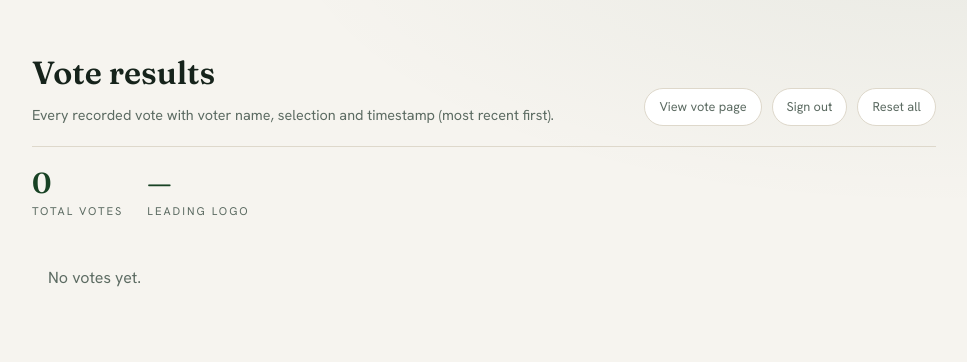
After one commit to jayantkodwani/vote_logo, a Flask app: page /admin in a window 1280 px wide. The commit adds this page. Shown: the top 362 px of the page, without its empty margins (156-1123 px from the left). Run offline with Flask 3, Linux system fonts and the light colour scheme; the visitor is signed in with stand-in values (Sample User, id 1); data that the repository does not hold is empty.

Commit message:
Add files via upload

```diff
--- a/app/__init__.py
+++ b/app/__init__.py
@@ -44,6 +44,8 @@ def create_app() -> Flask:
             for e in os.environ.get("ADMIN_EMAILS", "").split(",")
             if e.strip()
         ],
+        # Password for the /admin results page (override via env in production).
+        ADMIN_PASSWORD=os.environ.get("ADMIN_PASSWORD", "ipay"),
     )
     if os.environ.get("WEBSITE_SITE_NAME"):
         # Behind Azure's HTTPS front end.
--- /dev/null
+++ b/app/templates/admin.html
@@ -0,0 +1,71 @@
+{% extends "base.html" %}
+{% block title %}Results · Admin · Logo Vote{% endblock %}
+{% block content %}
+<style>
+  .ad-head{display:flex; justify-content:space-between; align-items:flex-end; gap:18px; flex-wrap:wrap;
+    border-bottom:1px solid var(--line); padding-bottom:20px; margin-bottom:22px;}
+  .ad-title{font-family:"Fraunces",serif; font-weight:600; font-size:2rem; margin:0;}
+  .ad-sub{color:var(--slate); font-size:.9rem; margin:6px 0 0;}
+  .ad-actions{display:flex; gap:10px; align-items:center;}
+  .ad-btn{font:inherit; font-size:.8rem; padding:8px 14px; border-radius:99px; cursor:pointer; text-decoration:none;
+    border:1px solid var(--line); color:var(--slate); background:var(--white);}
+  .ad-btn:hover{border-color:var(--green); color:var(--green);}
+  .ad-btn.danger:hover{border-color:#c0392b; color:#c0392b;}
+
+  .ad-stats{display:flex; gap:24px; flex-wrap:wrap; margin-bottom:22px;}
+  .ad-stat .v{font-family:"Fraunces",serif; font-size:1.8rem; font-weight:600; color:var(--green); line-height:1;}
+  .ad-stat .k{font-size:.7rem; letter-spacing:.18em; text-transform:uppercase; color:var(--slate); margin-top:5px;}
+
+  table{width:100%; border-collapse:collapse; background:var(--white); border:1px solid var(--line);
+    border-radius:14px; overflow:hidden;}
+  th,td{text-align:left; padding:12px 16px; font-size:.9rem; border-bottom:1px solid var(--line);}
+  th{font-size:.68rem; letter-spacing:.14em; text-transform:uppercase; color:var(--slate); background:var(--paper);}
+  tr:last-child td{border-bottom:none;}
+  td.sel{font-weight:600;}
+  .ad-empty{padding:24px 16px; color:var(--slate);}
+  .pill{display:inline-block; background:var(--paper); border:1px solid var(--line); border-radius:99px;
+    padding:2px 10px; font-size:.8rem;}
+</style>
+
+<div class="ad-head">
+  <div>
+    <h1 class="ad-title">Vote results</h1>
+    <p class="ad-sub">Every recorded vote with voter name, selection and timestamp (most recent first).</p>
+  </div>
+  <div class="ad-actions">
+    <a class="ad-btn" href="{{ url_for('main.index') }}">View vote page</a>
+    <a class="ad-btn" href="{{ url_for('main.admin_logout') }}">Sign out</a>
+    <form method="post" action="{{ url_for('main.admin_reset') }}"
+          onsubmit="return confirm('Clear ALL votes? This cannot be undone.');" style="display:inline;">
+      <input type="hidden" name="csrf" value="{{ csrf_token() }}">
+      <button class="ad-btn danger" type="submit">Reset all</button>
+    </form>
+  </div>
+</div>
+
+<div class="ad-stats">
+  <div class="ad-stat"><div class="v">{{ votes|length }}</div><div class="k">Total votes</div></div>
+  <div class="ad-stat"><div class="v">{{ leader_name or '—' }}</div><div class="k">Leading logo</div></div>
+</div>
+
+{% if votes %}
+<table>
+  <thead>
+    <tr><th style="width:36px;">#</th><th>Voter name</th><th>Voted selection</th><th>Comment</th><th>Timestamp (UTC)</th></tr>
+  </thead>
+  <tbody>
+    {% for v in votes %}
+      <tr>
+        <td>{{ loop.index }}</td>
+        <td>{{ v.voter_name }}</td>
+        <td class="sel">{{ names.get(v.concept_id, v.concept_id) }}</td>
+        <td>{{ v.comment or '—' }}</td>
+        <td>{{ v.updated_at.strftime('%d %b %Y, %H:%M') }}</td>
+      </tr>
+    {% endfor %}
+  </tbody>
+</table>
+{% else %}
+<div class="ad-empty">No votes yet.</div>
+{% endif %}
+{% endblock %}
--- a/app/views.py
+++ b/app/views.py
@@ -14,30 +14,12 @@ bp = Blueprint("main", __name__)
 
 
 # --------------------------------------------------------------------------- #
-#  Identity
+#  Identity — voters are identified by the name they type in the popup.
+#  The name (normalised) is the unique key, so each person has one changeable
+#  vote regardless of device.
 # --------------------------------------------------------------------------- #
-def voter_identity():
-    """Return (key, display_name).
-
-    Prefers the user authenticated by Azure App Service Authentication
-    ("Easy Auth" / Microsoft Entra). When that is enabled, the platform sets
-    the X-MS-CLIENT-PRINCIPAL-* headers, giving us one vote per employee with
-    zero auth code. Otherwise we fall back to a signed per-browser cookie id.
-    """
-    email = request.headers.get("X-MS-CLIENT-PRINCIPAL-NAME")
-    name = request.headers.get("X-MS-CLIENT-PRINCIPAL-NAME")
-    if email:
-        return email.strip().lower(), name.strip()
-
-    vid = session.get("vid")
-    if not vid:
-        vid = "anon-" + secrets.token_hex(8)
-        session["vid"] = vid
-    return vid, "Guest voter"
-
-
-def is_admin(key: str) -> bool:
-    return key in current_app.config.get("ADMIN_EMAILS", [])
+def _norm(name: str) -> str:
+    return " ".join((name or "").split()).lower()
 
 
 # --------------------------------------------------------------------------- #
@@ -75,13 +57,17 @@ def tally():
 
 
 # --------------------------------------------------------------------------- #
-#  Routes
+#  Vote routes
 # --------------------------------------------------------------------------- #
 @bp.route("/", methods=["GET"])
 def index():
-    key, _ = voter_identity()
     counts, total, leader = tally()
-    mine = LogoVote.query.filter_by(voter_key=key).first()
+
+    my_name = session.get("voter_name") or ""
+    mine = None
+    if my_name:
+        mine = LogoVote.query.filter_by(voter_key=_norm(my_name)).first()
+
     return render_template(
         "vote.html",
         concepts=CONCEPTS,
@@ -90,7 +76,7 @@ def index():
         leader=leader,
         my_vote=(mine.concept_id if mine else None),
         my_comment=(mine.comment if mine else ""),
-        is_admin=is_admin(key),
+        my_name=my_name,
     )
 
 
@@ -99,13 +85,18 @@ def cast():
     if not _csrf_ok():
         abort(400)
 
+    name = (request.form.get("voter_name") or "").strip()
     concept_id = (request.form.get("concept_id") or "").strip()
     comment = (request.form.get("comment") or "").strip() or None
+
+    if not name:
+        flash("Please enter your name to vote.", "warning")
+        return redirect(url_for("main.index"))
     if concept_id not in CONCEPT_IDS:
         flash("Please choose one of the logo options.", "warning")
         return redirect(url_for("main.index"))
 
-    key, name = voter_identity()
+    key = _norm(name)
     vote = LogoVote.query.filter_by(voter_key=key).first()
     if vote is None:
         vote = LogoVote(voter_key=key, voter_name=name)
@@ -116,23 +107,66 @@ def cast():
         vote.comment = comment
     db.session.commit()
 
-    flash("Thanks — your vote has been recorded.", "success")
+    session["voter_name"] = name  # remember so we can highlight their pick
+
+    label = next((c["name"] for c in CONCEPTS if c["id"] == concept_id), concept_id)
+    flash(f"Thanks, {name} — your vote for “{label}” has been recorded.", "success")
     return redirect(url_for("main.index"))
 
 
-@bp.route("/reset", methods=["POST"])
-def reset():
-    key, _ = voter_identity()
-    if not is_admin(key):
+# --------------------------------------------------------------------------- #
+#  Admin (password-protected) — view every vote: name, selection, timestamp
+# --------------------------------------------------------------------------- #
+@bp.route("/admin", methods=["GET", "POST"])
+def admin():
+    if request.method == "POST":
+        if not _csrf_ok():
+            abort(400)
+        if (request.form.get("password") or "") == current_app.config["ADMIN_PASSWORD"]:
+            session["admin_ok"] = True
+            return redirect(url_for("main.admin"))
+        flash("Incorrect password.", "warning")
+        return redirect(url_for("main.admin"))
+
+    if not session.get("admin_ok"):
+        return render_template("admin_login.html")
+
+    names = {c["id"]: c["name"] for c in CONCEPTS}
+    votes = LogoVote.query.order_by(LogoVote.updated_at.desc()).all()
+    counts, total, leader = tally()
+    return render_template(
+        "admin.html",
+        votes=votes,
+        names=names,
+        counts=counts,
+        total=total,
+        leader=leader,
+        leader_name=(names.get(leader) if leader else None),
+    )
+
+
+@bp.route("/admin/logout")
+def admin_logout():
+    session.pop("admin_ok", None)
+    flash("Signed out of admin.", "info")
+    return redirect(url_for("main.index"))
+
+
+@bp.route("/admin/reset", methods=["POST"])
+def admin_reset():
+    if not session.get("admin_ok"):
         abort(403)
     if not _csrf_ok():
         abort(400)
     LogoVote.query.delete()
     db.session.commit()
     flash("All logo votes have been cleared.", "info")
-    return redirect(url_for("main.index"))
+    return redirect(url_for("main.admin"))
 
 
+# --------------------------------------------------------------------------- #
+#  Utility
+# --------------------------------------------------------------------------- #
 @bp.route("/api/results", methods=["GET"])
 def api_results():
     counts, total, leader = tally()
```
Also changed, not shown: app/templates/admin_login.html (added, +28 -0 lines), app/templates/vote.html (+108 -19 lines), README.md, app/concepts.py (line endings or trailing spaces), app/models.py (line endings or trailing spaces), app/static/favicon.svg, app/templates/base.html (line endings or trailing spaces), requirements.txt (line endings or trailing spaces), startup.txt (line endings or trailing spaces), wsgi.py (line endings or trailing spaces), 1 other file.
